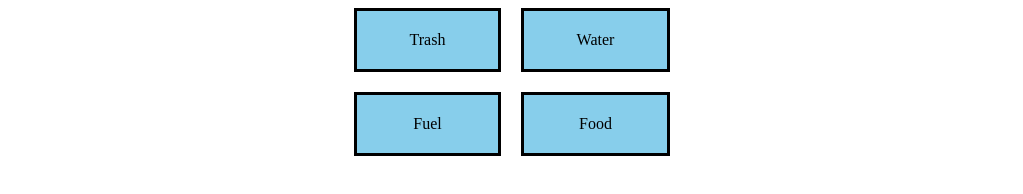
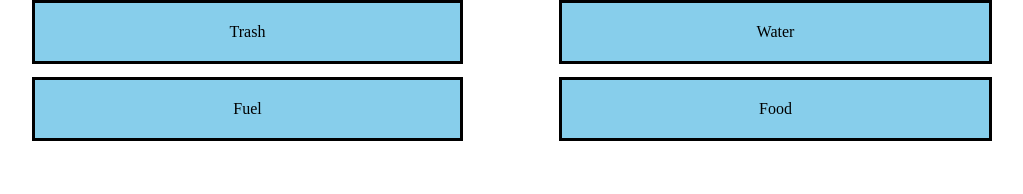
Before and after one commit to Summer-Squads-Red-Awesome/SS-Project, a Gatsby site: page / in a window 1280 px wide. Shown: the whole page, without its empty margins (128-1151 px from the left). Built offline with nearby package versions, Linux system fonts and the light colour scheme; Gatsby itself is replaced by a stand-in of ours.

Commit message:
played with the styling some more; need Thay's help and approval

```diff
--- a/src/styles/global.css
+++ b/src/styles/global.css
@@ -1,13 +1,18 @@
+body {
+  margin: 0;
+  justify-content: center;
+}
 .homescreen {
   text-align: center;
   display: grid;
+  flex: 1 0;
   grid-template-columns: auto auto;
   grid-row: auto auto;
-  grid-column-gap: 20px;
-  grid-row-gap: 20px;
+  grid-column-gap: 10%;
+  grid-row-gap: 10%;
   margin: auto auto;
-  width: 25%;
-  height: 25%;
+  width: 75%;
+  height: auto;
 }
 
 .link-container {
@@ -21,6 +26,7 @@
 }
 
 .home-link {
+  flex: 1 0 auto;
   color: black;
   font-family: cursive;
   text-decoration: none;
```
